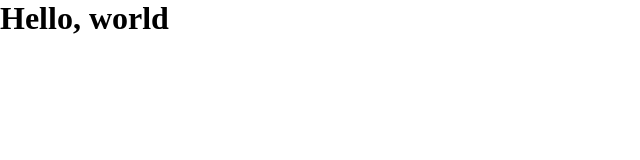
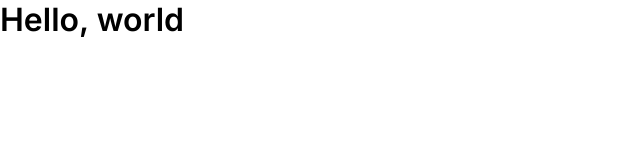
Before and after one commit to GuilhermeMarques1/ignite-challenge05, a Next.js app: page / in a window 1280 px wide. Shown: the top 160 px of the page, without its empty margins (0-640 px from the left). Built offline with nearby package versions, Linux system fonts and the light colour scheme.

Commit message:
feat: Add global style

```diff
--- a/src/styles/globals.scss
+++ b/src/styles/globals.scss
@@ -4,4 +4,29 @@
   padding: 0;
 }
 
-// TODO
+html {
+  @media (max-width: 1080px) {
+    font-size: 93.75%; //15px
+  }
+
+  @media (max-width: 720px) {
+    font-size: 87.5%; //14px
+  }
+}
+
+body {
+  -webkit-font-smoothing: antialiased;  //fontes mais nítidas e detalhadas
+}
+
+body, input, textarea, button {
+  font-family: 'Inter', sans-serif;
+  font-weight: 400;
+}
+
+h1 , h2 , h3, h4, h5, h6, strong {
+  font-weight: 600;
+}
+
+button {
+  cursor: pointer;
+}
```
